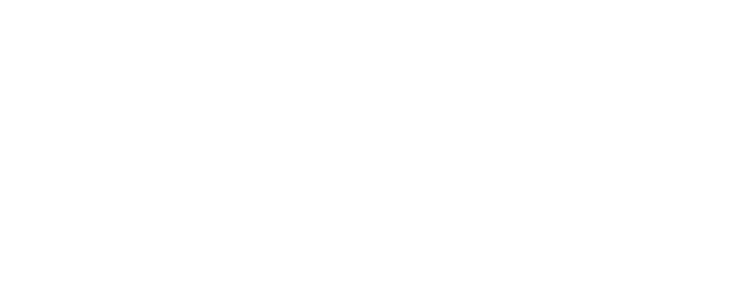
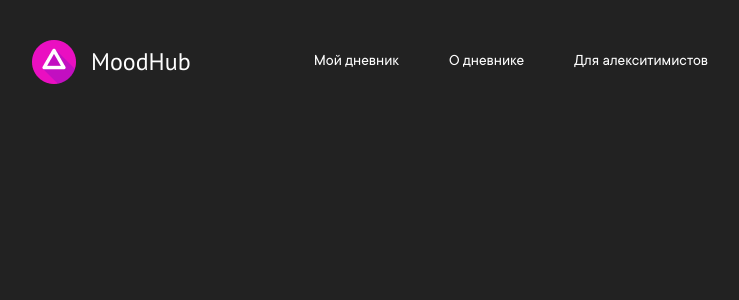
Before and after one commit to AnnaZiankevich/moodhub, a React (Create React App) app: page / in a window 1280 px wide. Shown: the top 300 px of the page, without its empty margins (74-813 px from the left). Built offline with nearby package versions, Linux system fonts and the light colour scheme.

Commit message:
Add header and react-router

```diff
--- a/package.json
+++ b/package.json
@@ -8,6 +8,7 @@
     "@testing-library/user-event": "^13.5.0",
     "react": "^18.2.0",
     "react-dom": "^18.2.0",
+    "react-router-dom": "^6.21.2",
     "react-scripts": "5.0.1",
     "sass": "^1.69.7",
     "web-vitals": "^2.1.4"
--- a/src/App.jsx
+++ b/src/App.jsx
@@ -1,9 +1,10 @@
 import '../src/styles/_main.scss'
+import Header from './components/header/Header';
 
 function App() {
   return (
     <div className="App">
-
+      <Header />
     </div>
   );
 }
--- /dev/null
+++ b/src/components/header/Header.jsx
@@ -0,0 +1,31 @@
+import React from "react"
+import { Link } from 'react-router-dom'
+import logo from '../../assets/img/logo-smol.png'
+import './header.scss'
+
+function Header() {
+
+  return (
+    <div className="header">
+      <div className="header__content">
+        <div className="header__identity">
+          <div className="header__logo">
+            <img src={logo} alt="logo" />
+          </div>
+          <div className="header__company-name">
+            MoodHub
+          </div>
+        </div>
+        <div className="header__nav-bar">
+            <ul className="header__nav-list">
+                <li className="header__nav-item">Мой дневник</li>
+                <li className="header__nav-item">О дневнике</li>
+                <li className="header__nav-item">Для алекситимистов</li>
+            </ul>
+        </div>
+      </div>
+    </div>
+  );
+}
+
+export default Header;
--- /dev/null
+++ b/src/components/header/header.scss
@@ -0,0 +1,42 @@
+@import "/src/styles/main.scss";
+
+.header {
+    width: 100%;
+
+    .header__content {
+        width: 85.20833333333333%;
+        display: flex;
+        flex-direction: row;
+        gap: 123px;
+        margin: 40px 106px 0px 106px;
+        align-items: center;
+
+        .header__identity {
+            display: flex;
+            flex-direction: row;
+            gap: 15px;
+            align-items: center;
+            height: 44px;
+
+            .header__logo {
+                display: flex;
+                align-items: center;
+                justify-content: center;
+            }
+
+            .header__company-name {
+                @include company-name-text();
+            }
+        }
+
+        .header__nav-bar {
+            ul {
+                list-style: none;
+                display: flex;
+                flex-direction: row;
+                gap: 50px;
+                align-items: center;
+            }
+        }
+    }
+}
--- a/src/styles/_main.scss
+++ b/src/styles/_main.scss
@@ -60,3 +60,22 @@
 }
 
 //-----------------------------------------------------------------------------------
+
+*,
+::after,
+::before,
+body {
+    @include main-text();
+
+    box-sizing: border-box;
+    -webkit-box-sizing: border-box;
+    margin: 0;
+    padding: 0;
+    background-color: $background-color;
+    color: $text-color;
+}
+
+a {
+    text-decoration: none;
+
+}
```
Also changed, not shown: src/assets/img/logo-smol.png (added), 1 other file (tests, documents, lock files or other folders).
